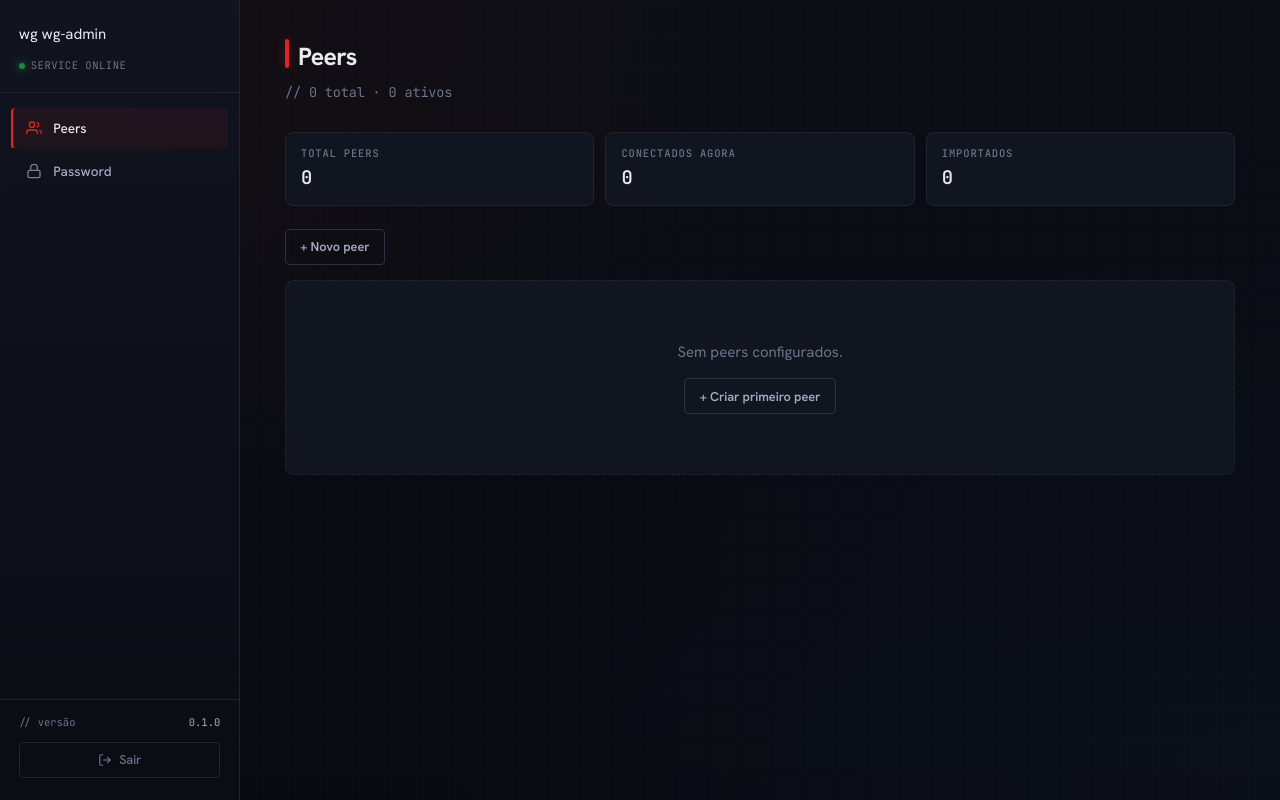
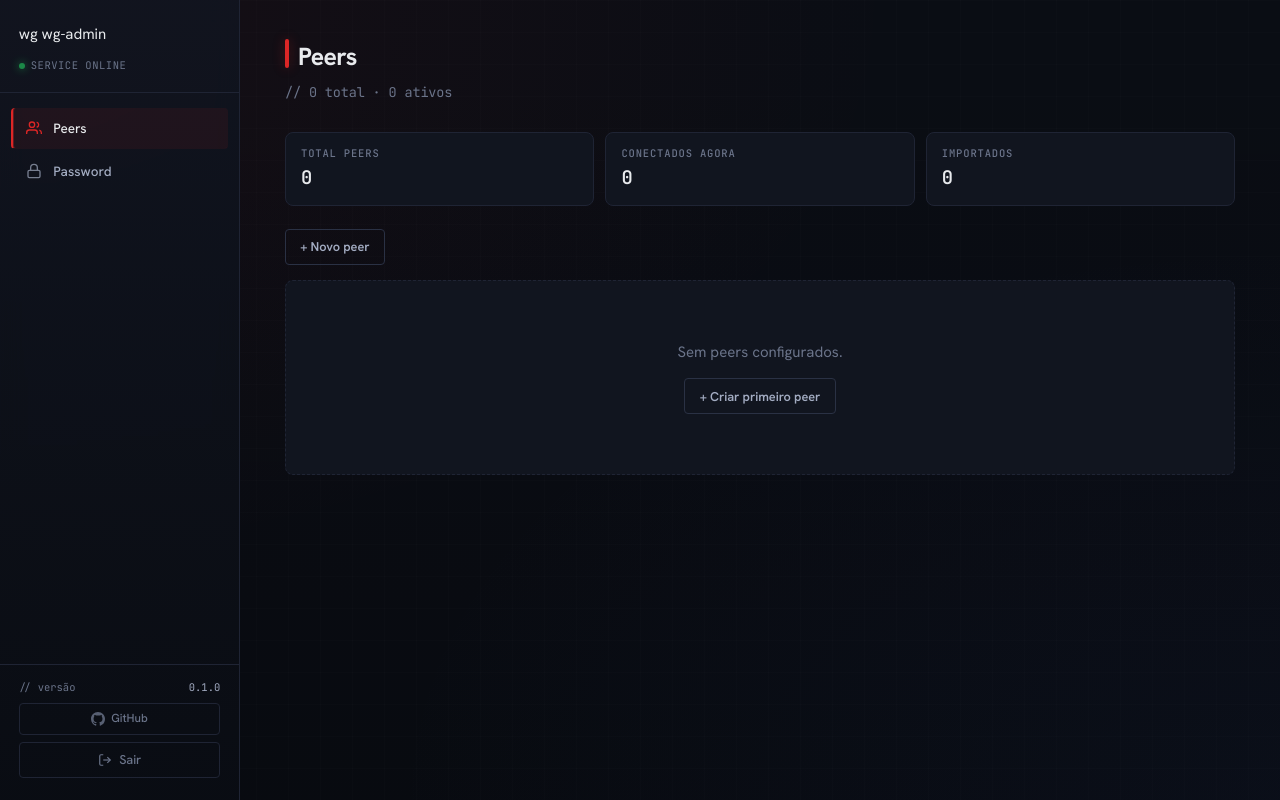
Before and after one commit to joaopaulooooo/wg-admin, a Flask app: page /peers in a window 1280 px wide. Run offline with Flask 3, Linux system fonts and the light colour scheme; the visitor is signed in with stand-in values (Sample User, id 1); parts of the project's set-up code (start-up, migrations or seed data) failed here and were passed over.

Commit message:
feat(ui): add GitHub repo link to sidebar footer
Small link below version, above logout. Opens in new tab with
noopener. Shows GitHub icon + 'GitHub' text. Subtle border so it
fits the NOC aesthetic without being distracting.

```diff
--- a/static/style.css
+++ b/static/style.css
@@ -191,7 +191,7 @@ body {
   align-items: center;
   font-family: var(--font-mono);
   font-size: 0.7rem;
-  margin-bottom: 0.75rem;
+  margin-bottom: 0.5rem;
 }
 
 .sidebar-meta .meta-label {
@@ -200,6 +200,34 @@ body {
 
 .sidebar-meta .meta-value {
   color: var(--text-secondary);
+}
+
+.sidebar-github {
+  display: flex;
+  align-items: center;
+  justify-content: center;
+  gap: 0.4rem;
+  padding: 0.4rem 0.6rem;
+  margin-bottom: 0.5rem;
+  font-size: 0.78rem;
+  font-weight: 500;
+  color: var(--text-muted);
+  background: transparent;
+  border: 1px solid var(--border-subtle);
+  border-radius: var(--radius-sm);
+  text-decoration: none;
+  transition: all 0.15s ease;
+}
+
+.sidebar-github:hover {
+  color: var(--text-primary);
+  background: rgba(255,255,255,0.04);
+  border-color: var(--border-strong);
+  border-bottom: 1px solid var(--border-strong);
+}
+
+.sidebar-github svg {
+  opacity: 0.8;
 }
 
 .sidebar-logout {
--- a/templates/base.html
+++ b/templates/base.html
@@ -37,6 +37,10 @@
       <span class="meta-label">// versão</span>
       <span class="meta-value">0.1.0</span>
     </div>
+    <a href="https://github.com/joaopaulooooo/wg-admin" target="_blank" rel="noopener" class="sidebar-github">
+      <svg width="14" height="14" viewBox="0 0 24 24" fill="currentColor"><path d="M12 0C5.37 0 0 5.37 0 12c0 5.31 3.435 9.795 8.205 11.385.6.105.825-.255.825-.57 0-.285-.015-1.23-.015-2.235-3.015.555-3.795-.735-4.035-1.41-.135-.345-.72-1.41-1.23-1.695-.42-.225-1.02-.78-.015-.795.945-.015 1.62.87 1.845 1.23 1.08 1.815 2.805 1.305 3.495.99.105-.78.42-1.305.765-1.605-2.67-.3-5.46-1.335-5.46-5.925 0-1.305.465-2.385 1.23-3.225-.12-.3-.54-1.53.12-3.18 0 0 1.005-.315 3.3 1.23.96-.27 1.98-.405 3-.405s2.04.135 3 .405c2.295-1.56 3.3-1.23 3.3-1.23.66 1.65.24 2.88.12 3.18.765.84 1.23 1.905 1.23 3.225 0 4.605-2.805 5.625-5.475 5.925.435.375.81 1.095.81 2.22 0 1.605-.015 2.895-.015 3.3 0 .315.225.69.825.57A12.02 12.02 0 0 0 24 12c0-6.63-5.37-12-12-12z"/></svg>
+      <span>GitHub</span>
+    </a>
     <form method="post" action="{{ url_for('logout') }}">
       <button type="submit" class="sidebar-logout">
         <svg width="14" height="14" viewBox="0 0 24 24" fill="none" stroke="currentColor" stroke-width="2"><path d="M9 21H5a2 2 0 0 1-2-2V5a2 2 0 0 1 2-2h4"/><polyline points="16 17 21 12 16 7"/><line x1="21" y1="12" x2="9" y2="12"/></svg>
```
